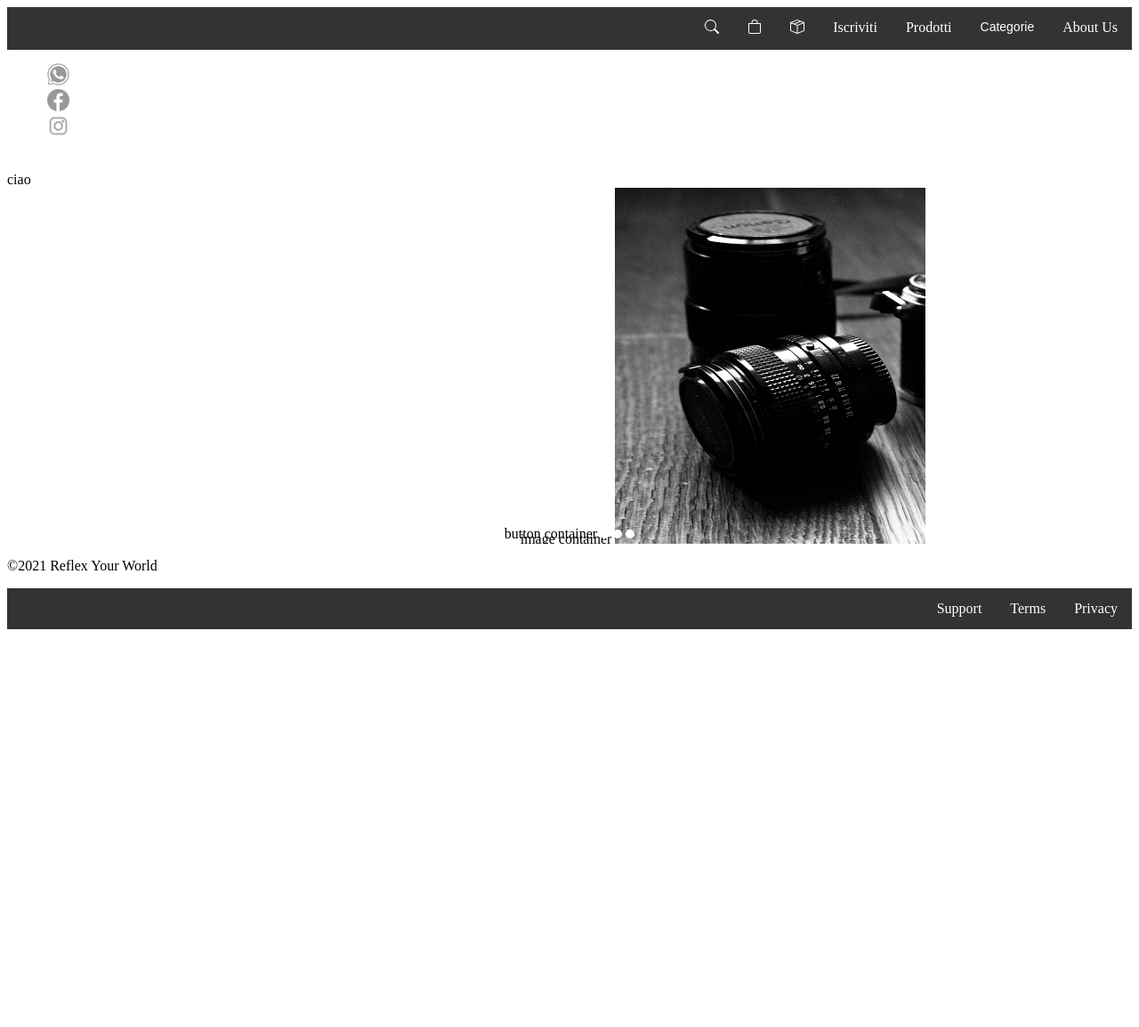
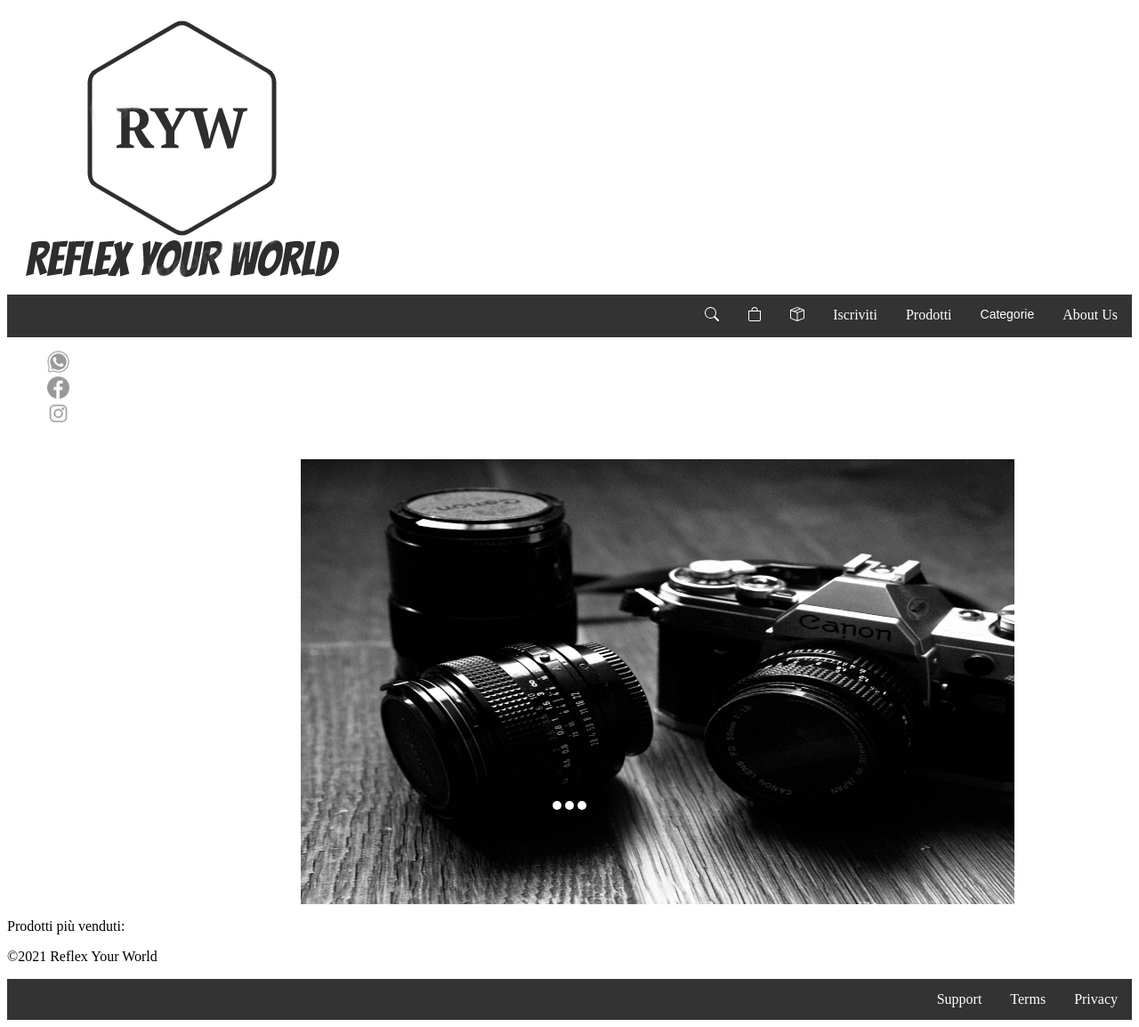
Before and after one commit to Ciccio-tech/ProgettoTSW, a Java web app: page / in a window 1280 px wide. Shown: the whole page at 89% size. Before the commit the page ends 707 px from the top, so only its background shows below. Run offline with Tomcat 11, a stand-in JSP engine, Linux system fonts and the light colour scheme.

Commit message:
JS per lo slider e aggiunta del logo

```diff
--- a/src/main/webapp/css1/mystyle.css
+++ b/src/main/webapp/css1/mystyle.css
@@ -1,3 +1,11 @@
+img #logo {
+    width: 25px;
+    height: 25px;
+    padding: 10px 10px 10px 10px;
+    position: -ms-device-fixed;
+
+}
+
 ul {
     list-style-type: none;
     margin: 0;
@@ -115,13 +123,14 @@
 
 .slider-container
 {
-    width: 800px;
-    height: 400px;
+    width: 1000px;
+    height: 500px;
     margin-left: auto;
     margin-right: auto;
     margin-top: 0;
     text-align: center;
     overflow: hidden;
+    position: -ms-device-fixed;
 }
 
 .image-container
@@ -137,6 +146,7 @@
     transition: left 2s;
 }
 
+/*in questo modo modifico le immagini tramite il css, ma dovrei farlo con il timer in JS*/
 #slider-image-1:target ~ .image-container
 {
     left: 0;
@@ -155,6 +165,7 @@
     position: relative;
     top: -20px;
 }
+
 .slider-change
 {
     display: inline-block;
--- a/src/main/webapp/index.jsp
+++ b/src/main/webapp/index.jsp
@@ -6,6 +6,8 @@
     <link rel="stylesheet" href="css1/mystyle.css">
 </head>
 <body>
+
+<img src="images/Logo.png" alt="logo" id="logo">
 
 <div class="header">
 <ul>
@@ -71,8 +73,6 @@
 </script>
 
 
-
-
 <!-- The sidebar -->
 <div class="sidebar" style="width:70px; text-align: right; color: transparent">
         <a href="https://api.whatsapp.com/send?phone=DA INSERIRE UN NUMERO DI TELEFONO&text=Salve,%20vorrei%20qualche%20informazione%20in%20merito%20ai%20vostri%20prodotti." ><img src="images/whatsapp.png" width=25px height=25px alt="whatsapp"> </a><br>
@@ -84,19 +84,14 @@
 </div>
 
 
-
-
 <div class="immagini">
-    ciao
     <div class="slider-container">
         <div class="image-container">
-            image container
-            <img src="images/Slider/foto.jpg" alt="vecchia Canon" class="slider-image" id="slider-image-1" height="400px" width="800px"/>
-            <img src="images/Slider/foto1.jpg" alt="paesaggio" class="slider-image" id="slider-image-2" height="400px" width="800px"/>
-            <img src="images/Slider/foto2.jpg" alt="bimbo" class="slider-image" id="slider-image-3" height="400px" width="800px"/>
+            <img src="images/Slider/foto.jpg" alt="Canon" class="slider-image" id="slider-image-1" height="500px" width="1000px"/>
+            <img src="images/Slider/foto1.jpg" alt="paesaggio" class="slider-image" id="slider-image-2" height="500px" width="1000px"/>
+            <img src="images/Slider/foto2.jpg" alt="bimbo" class="slider-image" id="slider-image-3" height="500px" width="1000px"/>
         </div>
         <div class="button-container">
-            button container
             <a href="#slider-image-1" class="slider-change"></a>
             <a href="#slider-image-2" class="slider-change"></a>
             <a href="#slider-image-3" class="slider-change"></a>
@@ -106,8 +101,10 @@
 
 
 
+
 <div class="product">
-
+    <p>Prodotti più venduti:</p>
+    <!--codice per inserire immagini e prezzo-->
 </div>
 
 
```
Also changed, not shown: src/main/webapp/JavaScript/JavaS.js (added, +80 -0 lines), src/main/webapp/images/Logo.png (added), 2 other files.
